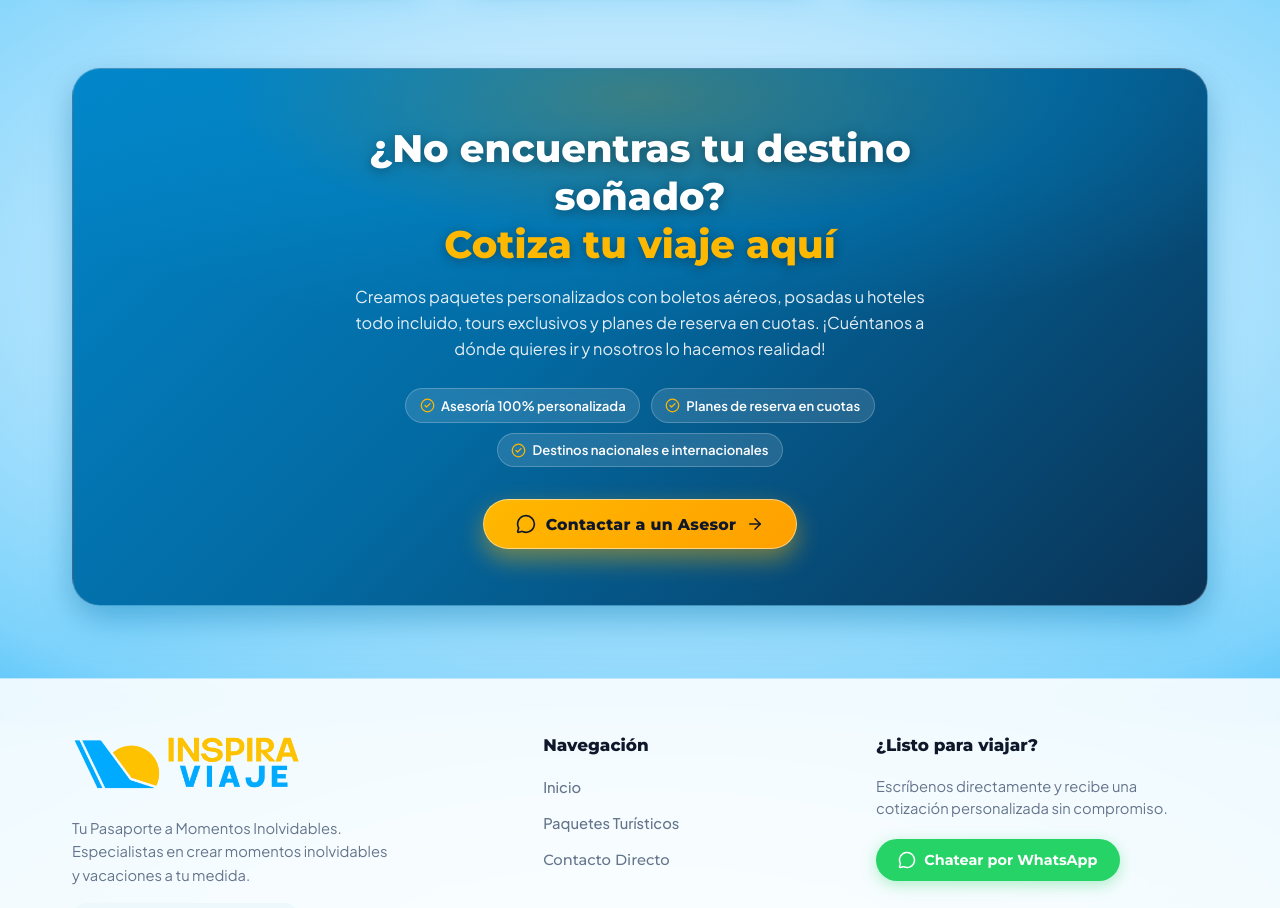
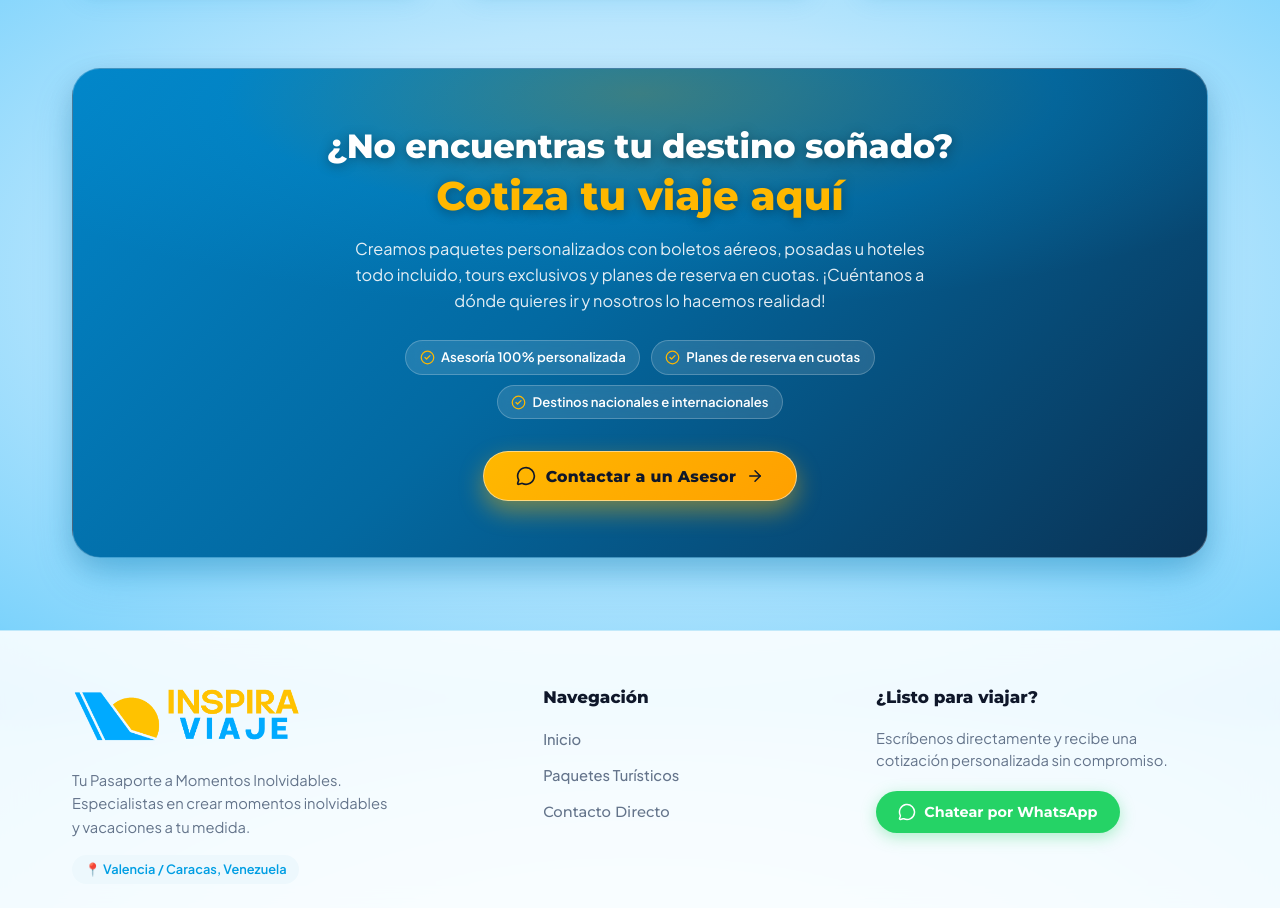
Before and after one commit to Elliyax77/inspiraviaje-web, a React (Vite) app: page / in a window 1280 px wide. Shown: the part 1680-2588 px from the top of the page. Built offline with nearby package versions, Linux system fonts and the light colour scheme.

Commit message:
fix: mantener frase '¿No encuentras tu destino soñado?' en una sola linea sin saltos indeseados

```diff
--- a/src/components/Packages.css
+++ b/src/components/Packages.css
@@ -295,16 +295,27 @@
 
 .quote-cta-title {
   color: #FFFFFF;
-  font-size: clamp(1.65rem, 4vw, 2.4rem);
   font-weight: 800;
   line-height: 1.25;
   margin-bottom: 0.95rem;
   text-shadow: 0 2px 12px rgba(0, 0, 0, 0.35);
+  display: flex;
+  flex-direction: column;
+  align-items: center;
+  gap: 0.25rem;
+}
+
+.quote-title-main {
+  display: block;
+  white-space: nowrap;
+  font-size: clamp(0.95rem, 4.3vw, 2.1rem);
+  letter-spacing: -0.2px;
 }
 
 .quote-title-accent {
+  display: block;
   color: var(--color-yellow);
-  display: inline-block;
+  font-size: clamp(1.4rem, 5.5vw, 2.5rem);
 }
 
 .quote-cta-desc {
@@ -384,3 +395,9 @@
 .quote-btn-arrow {
   transition: transform 0.25s ease;
 }
+
+@media (max-width: 480px) {
+  .quote-cta-banner {
+    padding: 2.25rem 0.85rem;
+  }
+}
--- a/src/components/Packages.jsx
+++ b/src/components/Packages.jsx
@@ -116,7 +116,7 @@ const Packages = ({ onOpenContact }) => {
 
           <div className="quote-cta-content">
             <h3 className="quote-cta-title">
-              ¿No encuentras tu destino soñado? <br />
+              <span className="quote-title-main">¿No encuentras tu destino soñado?</span>
               <span className="quote-title-accent">Cotiza tu viaje aquí</span>
             </h3>
 
```
